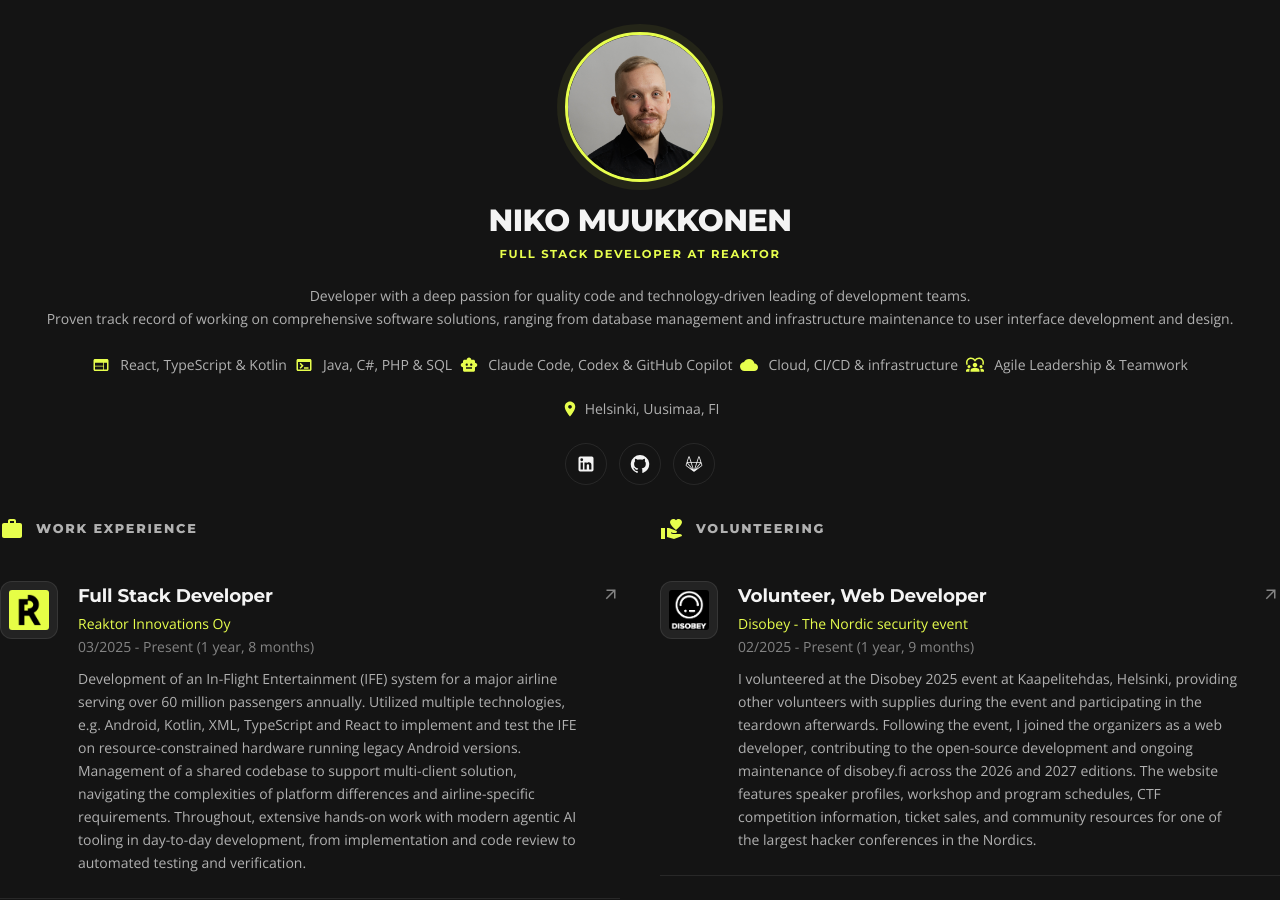
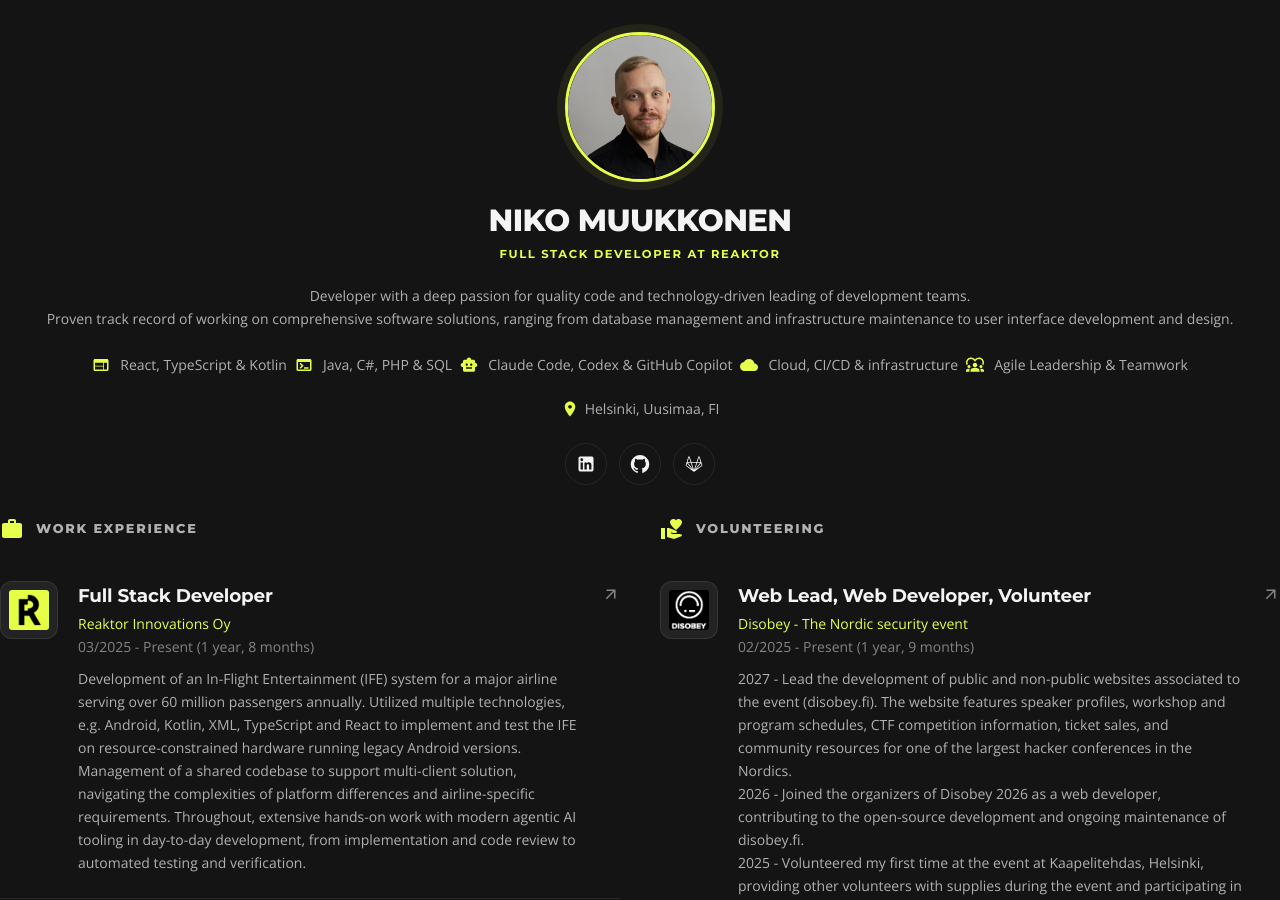
Before and after one commit to laveez/laveez.github.io, a React (Vite) app: page /print in a window 1280 px wide. Shown: the top 900 px of the page. Built offline with nearby package versions, Linux system fonts and the light colour scheme.

Commit message:
Feature: Update the Disobey entry
- New title and a year-by-year text for the Disobey volunteering entry
- Experience summaries keep their line breaks
- Trainee entry: replace a stray line break in the middle of a sentence with a space

```diff
--- a/data/resume.json
+++ b/data/resume.json
@@ -116,7 +116,7 @@
       "startDate": "",
       "endDate": "",
       "highlights": [],
-      "summary": "Analysis of features and properties of the document management and storage system SharePoint\nand the security risks of internal communications and the field of suppliers. Computer and software installations, archiving & factory environment maintenance.",
+      "summary": "Analysis of features and properties of the document management and storage system SharePoint and the security risks of internal communications and the field of suppliers. Computer and software installations, archiving & factory environment maintenance.",
       "url": "https://www.andritz.com/pulp-and-paper-en/locations/savonlinna-works-oy/savonlinna-works-oy-fi",
       "location": "Savonlinna, Finland",
       "logoUrl": "/assets/andritz-logo.png",
@@ -126,10 +126,10 @@
   "volunteer": [
     {
       "organization": "Disobey - The Nordic security event",
-      "position": "Volunteer, Web Developer",
+      "position": "Web Lead, Web Developer, Volunteer",
       "startDate": "2025-02-01",
       "endDate": "",
-      "summary": "I volunteered at the Disobey 2025 event at Kaapelitehdas, Helsinki, providing other volunteers with supplies during the event and participating in the teardown afterwards. Following the event, I joined the organizers as a web developer, contributing to the open-source development and ongoing maintenance of disobey.fi across the 2026 and 2027 editions. The website features speaker profiles, workshop and program schedules, CTF competition information, ticket sales, and community resources for one of the largest hacker conferences in the Nordics.",
+      "summary": "2027 - Lead the development of public and non-public websites associated to the event (disobey.fi). The website features speaker profiles, workshop and program schedules, CTF competition information, ticket sales, and community resources for one of the largest hacker conferences in the Nordics.\n2026 - Joined the organizers of Disobey 2026 as a web developer, contributing to the open-source development and ongoing maintenance of disobey.fi.\n2025 - Volunteered my first time at the event at Kaapelitehdas, Helsinki, providing other volunteers with supplies during the event and participating in the teardown afterwards.",
       "highlights": [],
       "url": "https://disobey.fi/",
       "logoUrl": "/assets/disobey-logo.png"
--- a/src/components/common/ExperienceRow.jsx
+++ b/src/components/common/ExperienceRow.jsx
@@ -78,7 +78,10 @@ const ExperienceRow = ({ experience, isLast, titleComponent = 'h4' }) => {
             <DateLine experience={experience} />
           </Typography>
           {experience.summary && (
-            <Typography variant="body2" sx={{ color: 'text.secondary', mt: 1.25, lineHeight: 1.65 }}>
+            <Typography
+              variant="body2"
+              sx={{ color: 'text.secondary', mt: 1.25, lineHeight: 1.65, whiteSpace: 'pre-line' }}
+            >
               {experience.summary}
             </Typography>
           )}
```
